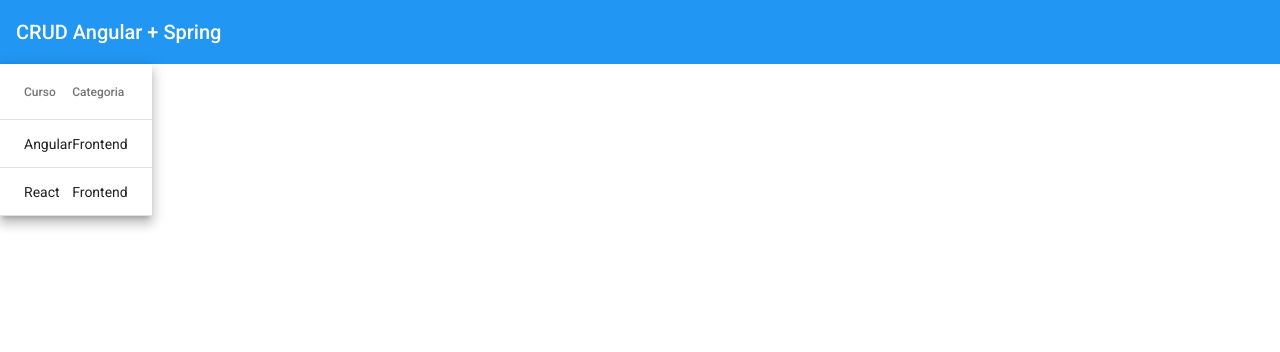
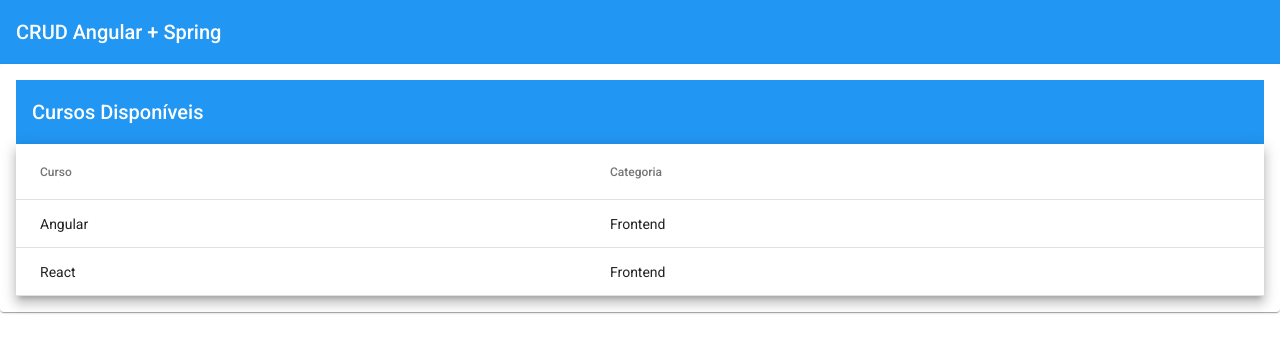
Before and after one commit to paulorenan/crud-angular, an Angular app: page /courses in a window 1280 px wide. Shown: the top 352 px of the page. Built offline with nearby package versions, Linux system fonts and the light colour scheme.

Commit message:
css and header table

```diff
--- a/src/app/courses/courses.module.ts
+++ b/src/app/courses/courses.module.ts
@@ -1,7 +1,7 @@
 import { CommonModule } from '@angular/common';
 import { NgModule } from '@angular/core';
-import { MatTableModule } from '@angular/material/table';
 
+import { AppMaterialModule } from './../shared/app-material/app-material.module';
 import { CoursesRoutingModule } from './courses-routing.module';
 import { CoursesComponent } from './courses/courses.component';
 
@@ -13,7 +13,7 @@
   imports: [
     CommonModule,
     CoursesRoutingModule,
-    MatTableModule
+    AppMaterialModule
   ]
 })
 export class CoursesModule { }
--- a/src/app/courses/courses/courses.component.html
+++ b/src/app/courses/courses/courses.component.html
@@ -1,3 +1,6 @@
+<mat-card>
+  <mat-toolbar color="primary">Cursos Disponíveis</mat-toolbar>
+
   <table mat-table [dataSource]="courses" class="mat-elevation-z8">
 
     <!-- Name Column -->
@@ -15,3 +18,4 @@
     <tr mat-header-row *matHeaderRowDef="displayedColumns"></tr>
     <tr mat-row *matRowDef="let row; columns: displayedColumns;"></tr>
 </table>
+</mat-card>
--- a/src/app/courses/courses/courses.component.scss
+++ b/src/app/courses/courses/courses.component.scss
@@ -0,0 +1,3 @@
+table {
+  width: 100%;
+}
```
Also changed, not shown: src/app/shared/app-material/app-material.module.ts (added, +15 -0 lines). Lines whose indentation alone changed are shown as unchanged.
